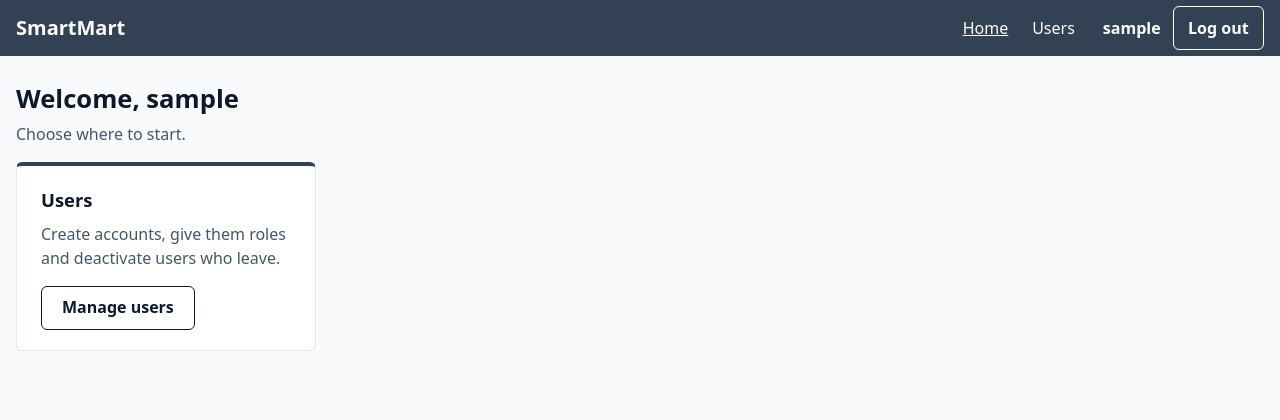
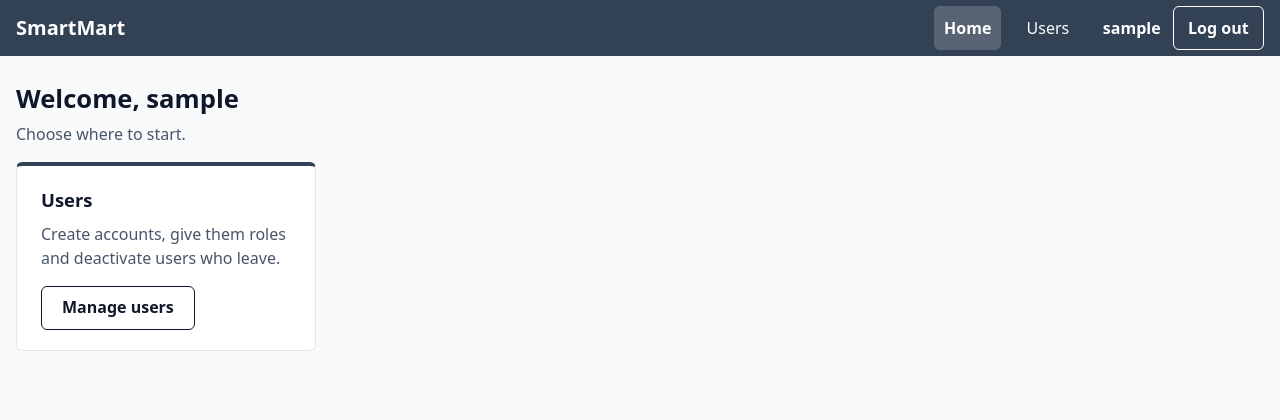
Before and after one commit to ami-JANI/smartmart, a Spring Boot app: page / in a window 1280 px wide. Shown: the top 420 px of the page. Run offline with Spring Boot 4, Linux system fonts and the light colour scheme; the visitor is signed in with stand-in values (Sample User, id 1); some of the project's set-up classes (security, data sources, template engines, error pages and the like) are left out, and stand-ins take their place.

Commit message:
fix(ui): highlight the current menu item
The current page was only underlined in the menu. It is now a filled
pill with a bold label, so it does not rely on colour alone, and other
items get a light hover background.

Refs: SCRUM-39

```diff
--- a/src/main/resources/static/css/app.css
+++ b/src/main/resources/static/css/app.css
@@ -137,7 +137,10 @@ main.container {
     color: var(--color-header-text);
     text-decoration: none;
 }
-.site-nav a:hover, .site-nav a[aria-current="page"] { text-decoration: underline; }
+.site-nav a { border-radius: var(--radius); padding-left: .6rem; padding-right: .6rem; transition: background-color var(--transition); }
+.site-nav a:hover { background: rgba(255, 255, 255, .1); }
+/* The current page: a filled pill, plus a bold label so it does not rely on colour alone. */
+.site-nav a[aria-current="page"] { background: rgba(255, 255, 255, .18); font-weight: 700; }
 /* Open alert count on the Alerts menu item (SCRUM-53). */
 .site-nav .nav-badge { margin: 0 0 0 .4rem; font-weight: 700; text-decoration: none; }
 
```
